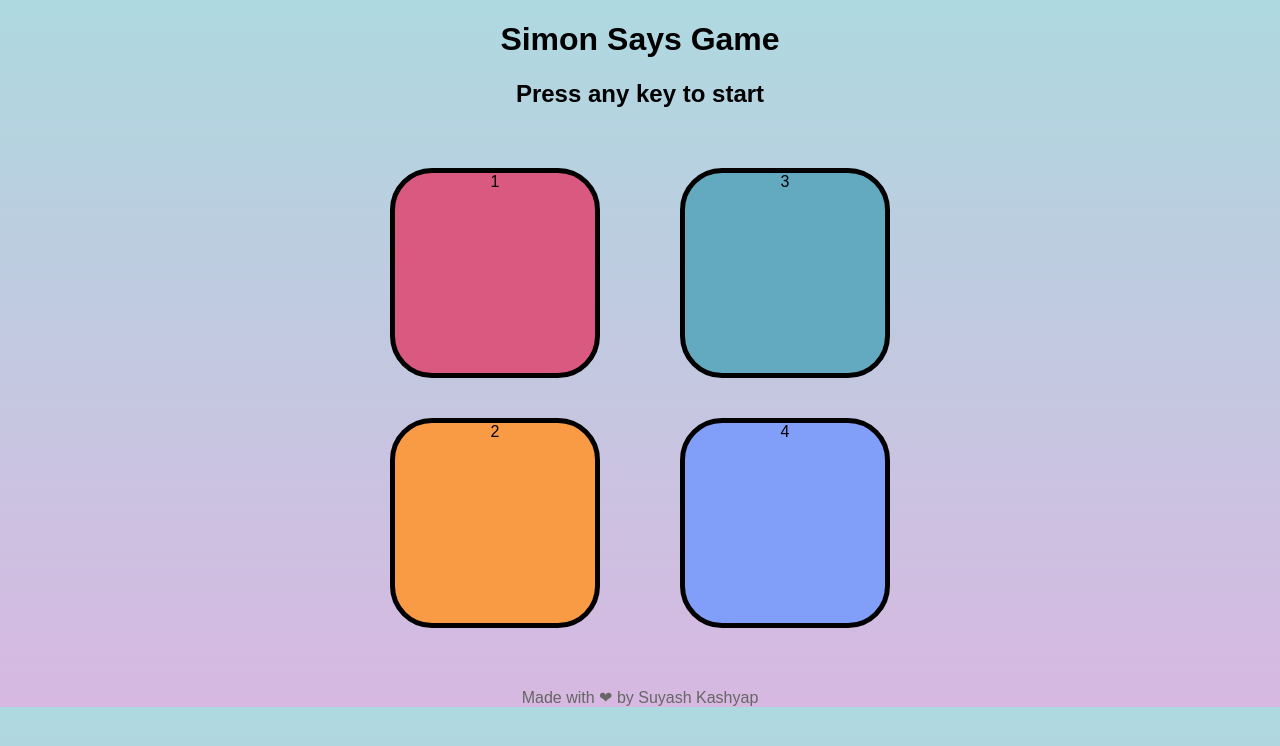
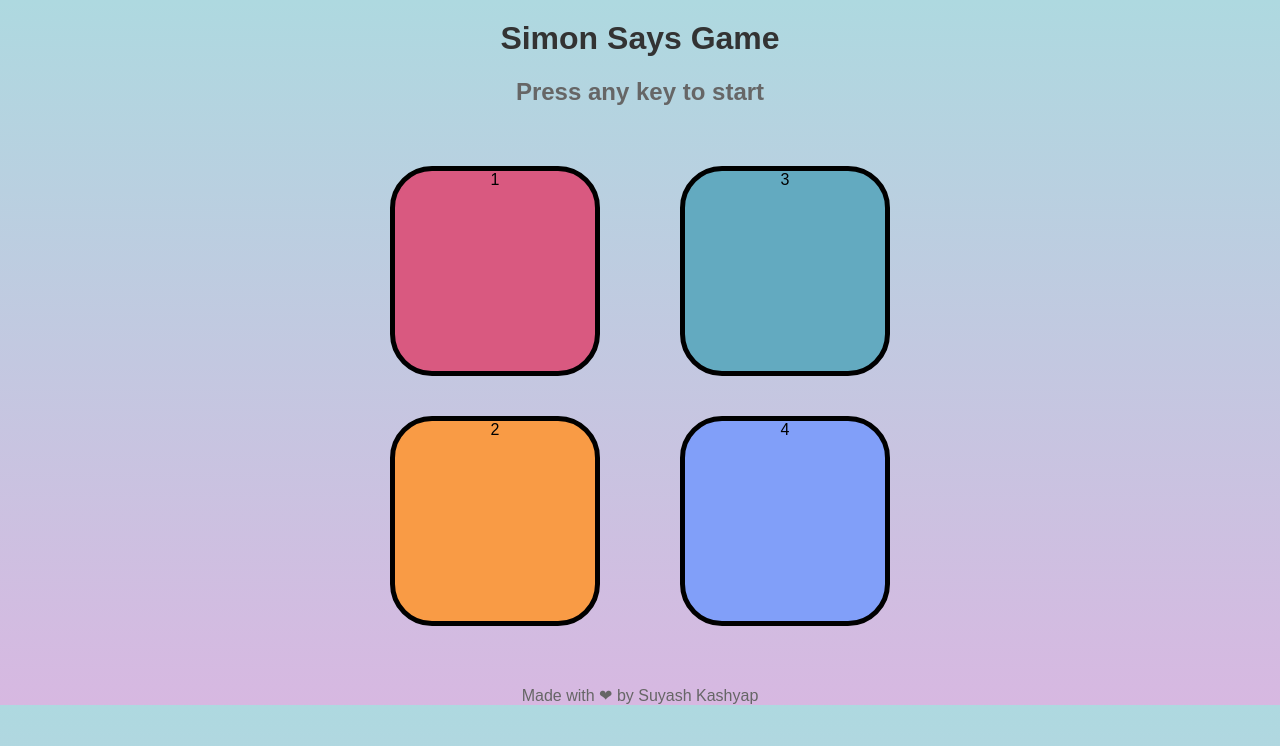
Before and after one commit to utkarshojha19/Simon-Game, a plain HTML site: page index.html in a window 1280 px wide. Drawn offline with Linux system fonts and the light colour scheme.

Commit message:
Update index.html

```diff
--- a/index.html
+++ b/index.html
@@ -8,23 +8,22 @@
     <link rel="stylesheet" href="style.css">
 </head>
 <body>
-   <h1>Simon Says Game</h1>
-   <h2>Press any key to start</h2>
+   <h1 class="title">Simon Says Game</h1>
+   <h2 class="subtitle">Press any key to start</h2>
 
    <div class="btn-container">
     <div class="line-one">
-        <div class="btn red" type="button" id ="red">1</div>
-        <div class="btn yellow" type="button" id ="yellow">2</div>
+        <div class="btn red" type="button" id="red">1</div>
+        <div class="btn yellow" type="button" id="yellow">2</div>
     </div>
 
     <div class="line-two">
-        <div class="btn green" type="button" id ="green">3</div>
-        <div class="btn purple" type="button" id ="purple">4</div>
+        <div class="btn green" type="button" id="green">3</div>
+        <div class="btn purple" type="button" id="purple">4</div>
     </div>
    </div>
 
    <footer>Made with &#10084; by Suyash Kashyap</footer>
    <script src="app.js"></script>
-
 </body>
 </html>
```
